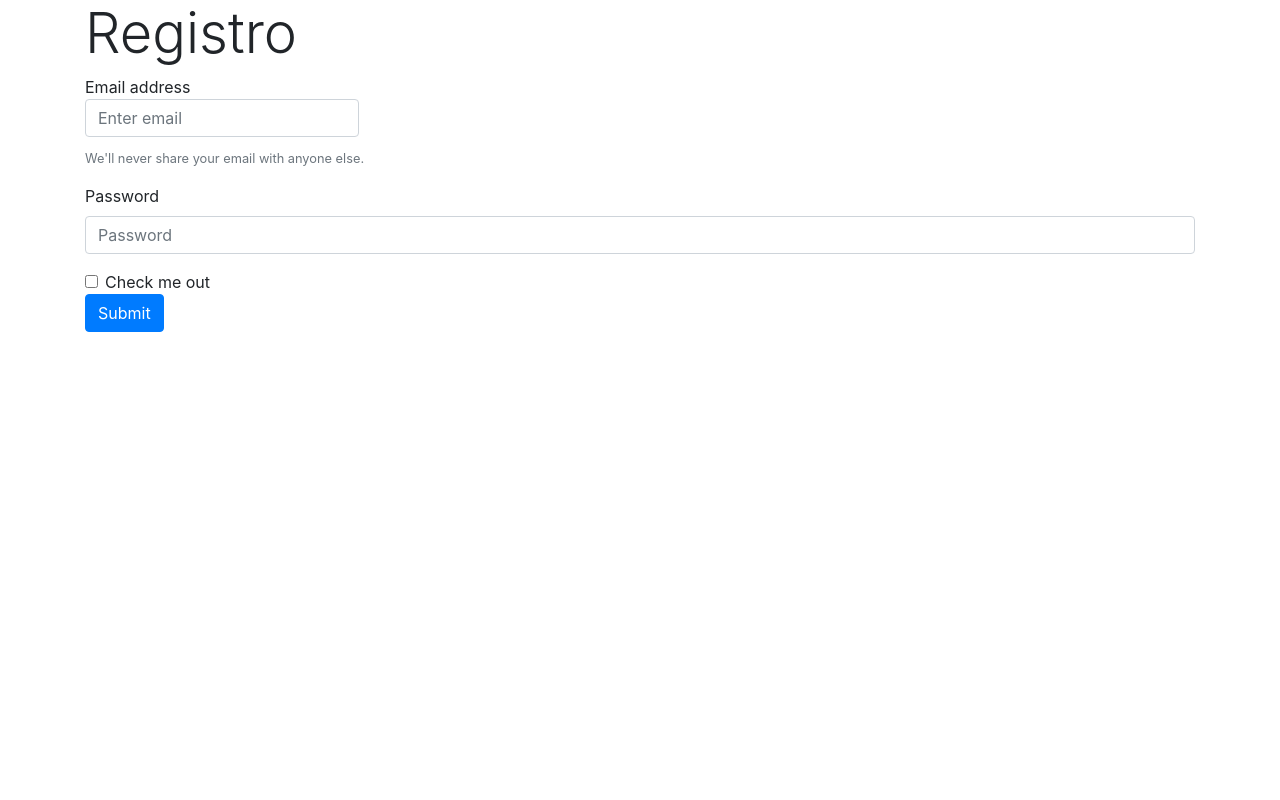
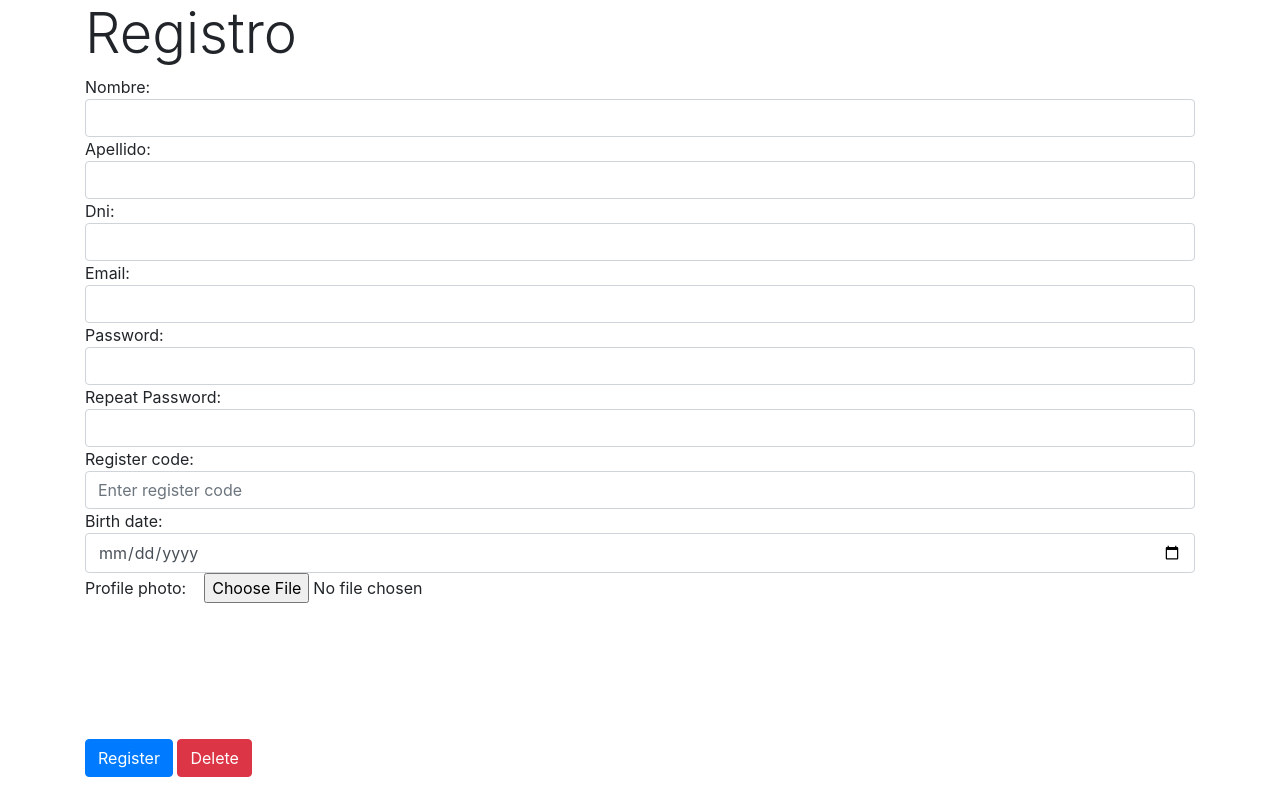
Before and after one commit to zengomax/AOAZ, a PHP site: page /registrarse.php in a window 1280 px wide. Run offline with PHP 8.4, Linux system fonts and the light colour scheme; some libraries are stand-ins or nearby versions.

Commit message:
Registro
El registro inserta datos falta validacion de fechas

```diff
--- a/registrarse.php
+++ b/registrarse.php
@@ -12,26 +12,132 @@
   <h1 class="display-4">Registro</h1>
 
 
+  <form id="registro" name="registro" method="POST" enctype="multipart/form-data" action="registrarse.php">
+
 <form>
   <div class="form-group">
-    <label >Email address
-    <input type="email" class="form-control" id="exampleInputEmail1" aria-describedby="emailHelp" placeholder="Enter email"></label>
-    <small id="emailHelp" class="form-text text-muted">We'll never share your email with anyone else.</small>
+   Nombre: <input class="form-control" type="text" id="nombre" name="nombre" required="">
+   Apellido: <input class="form-control" type="text" id="apellido" name="apellido" required="">
+   Dni: <input class="form-control" type="text" id="dni" name="dni" required pattern="^[0-9]{8,8}[A-Za-z]$">
+   Email: <input class="form-control" type="email" name="email" required>
+   Password: <input class="form-control" type="password" id="password" name="password" minlength="6" required>
+   Repeat Password: <input class="form-control" type="password" id="passwordrep" name="password" minlength="6" required>
+   Register code: <input class="form-control" type="password" id="code" name="code" placeholder="Enter register code" required>
+   Birth date: <input class="form-control" type="Date" name="fecha" value required >
+   Profile photo: &nbsp;&nbsp; <input id="imagen" type="file" name="imagen" onchange="mostrarImagen()"><br> <br>
+  <center><img id="argazki" name="imagen"width="150"></center> <br><br><br>
+   </div>
+  <button type="submit" class="btn btn-primary" id="enviar" onsubmit="ComprobarDatos()">Register</button>
+  <button type="clear" class="btn btn-danger">Delete</button>
+  </form>
   </div>
-  <div class="form-group">
-    <label for="exampleInputPassword1">Password</label>
-    <input type="password" class="form-control" id="exampleInputPassword1" placeholder="Password">
-  </div>
-  <div class="form-check">
-    <input type="checkbox" class="form-check-input" id="exampleCheck1">
-    <label class="form-check-label" for="exampleCheck1">Check me out</label>
-  </div>
-  <button type="submit" class="btn btn-primary">Submit</button>
-</form>
+<?php
+include ("conexion.php");
+    $conexion=connectDataBase();
 
-</div>
 
+  if (isset($_POST['email'])){
+        $nombre = $_POST["nombre"];
+        $apellido= $_POST["password"];
+        $dni= $_POST["dni"];
+        $email= $_POST["email"];
+        $password= $_POST["password"];
+        $fecha=$_POST["fecha"];
+        $dir="img";
+        $imagen=$_FILES['imagen']['name'];
+        $archivo= $_FILES['imagen']['tmp_name'];
+        $dir=$dir."/".$imagen;
+        move_uploaded_file($archivo, $dir);
+        $email=$_POST['email'];
+        $code=$_POST['code'];
+        $passwordEncriptada= password_hash($password, PASSWORD_DEFAULT);
+
+
+
+  if($code!="erlete"){
+
+    echo '<script type="text/javascript">alert("The register code is not valid");</script>';
+
+
+
+   }else{
+
+        if($dir=="img/"){  // Si no hay foto añade una foto por defecto
+
+            $sql="INSERT INTO usuario VALUES ('$dni','$nombre','$apellido','$fecha','$email','$passwordEncriptada','usuario','img/fotoperfil.png','ACTIVO')";
+
+         }
+       else{
+             $sql="INSERT INTO usuario VALUES ('$dni','$nombre','$apellido','$fecha','$email','$passwordEncriptada','usuario','img/fotoperfil.png','ACTIVO')";
+
+          }
+
+     $ejecutar=mysqli_query($conexion, $sql);
+
+    if(!$ejecutar){
+        echo '<script type="text/javascript">alert("Something was wrong");</script>';
+    }else{
+        echo"Registro realizado con exito";
+
+    }
+
+  }
+}
+  ?>
 
 </div>
 </body>
 </html>
+
+
+ <script src="https://ajax.googleapis.com/ajax/libs/jquery/2.1.4/jquery.min.js"></script>
+ <script>
+
+function mostrarImagen(){   //Script para mostrar la previsualización de la imagen
+
+
+
+   var preview=$("#argazki")[0];
+   var archivo = $("#imagen")[0].files[0];
+
+   var leer = new FileReader();
+
+   if(archivo){
+    leer.readAsDataURL(archivo);
+    leer.onloadend=function(){
+      preview.src=leer.result;
+
+    };   }
+}
+
+
+
+$("#registro").submit(function(){
+
+
+
+  if($("#password").val()!=$("#passwordrep").val()){
+
+        alert("The passwords must match");
+        return false;
+      }
+
+
+})
+
+
+$("#passwordrep").blur(function(){
+    if($("#password").val()!=$("#passwordrep").val()){
+
+        alert("The passwords must match");
+      }
+
+});
+
+
+
+
+
+
+
+  </script>
```
Also changed, not shown: img/EMAIL.jpg (added), img/SeÃ±orX.jpg (added), img/fotoperfil.png (added), img/nofoto.png (added), img/papelera.png (added).
